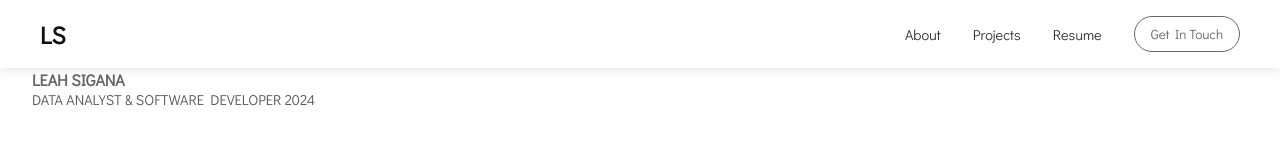
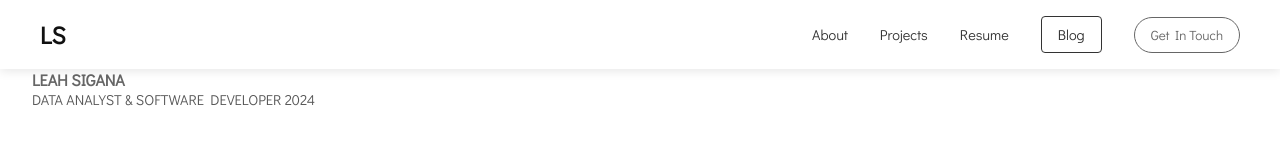
Before and after one commit to lsigana/Portfolio-Website, a plain HTML site: page index.html in a window 1280 px wide. Shown: the top 160 px of the page. Drawn offline with nearby package versions, Linux system fonts and the light colour scheme.

Commit message:
added blog to navbad

```diff
--- a/index.html
+++ b/index.html
@@ -25,6 +25,7 @@
                 <a href="#about" title="Navigate to About">About</a>
                 <a href="#projects" title="Navigate to Projects">Projects</a>
                 <a href="resume.html" title="Navigate to Resume">Resume</a>
+                <a href="https://leahslensdatadreamsanddiscovery.wordpress.com/" class="social-link" target="_blank" title="Visit My Blog">Blog</a>
                 <a href="#getintouch" title="Navigate to Contact">
                     <button class="contact-btn">Get In Touch</button></a>
             </div>
```
